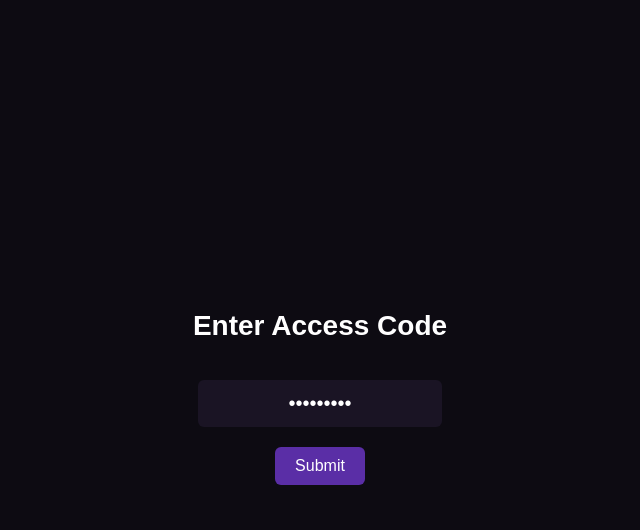
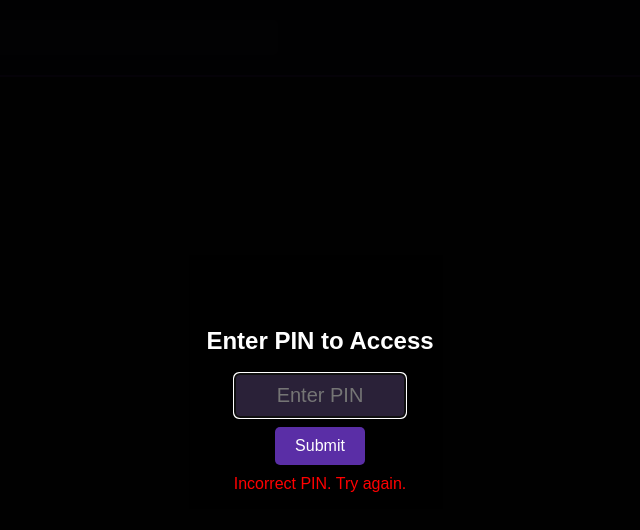
Before and after one commit to DannySS25/CheaterView, a plain HTML site: page index.html in a window 1280 px wide. Both pictures are taken after typing "Sample123" into the empty fields and a click on the button "Submit". Shown: the whole page, without its empty margins (320-960 px from the left). Drawn offline with Linux system fonts and the light colour scheme.

Commit message:
Update index.html

```diff
--- a/index.html
+++ b/index.html
@@ -95,62 +95,98 @@
         width: 400px;
     }
 
-</style>
-</head>
-<body>
-<div id="pinScreen" style="
+    /* ---------------- PIN OVERLAY ---------------- */
+    #pinOverlay {
         position: fixed;
-    top: 0; left: 0;
-    width: 100%; height: 100%;
-    background-color: #0d0b12;
+        top: 0;
+        left: 0;
+        width: 100%;
+        height: 100%;
+        background: rgba(0,0,0,0.95);
         display: flex;
         flex-direction: column;
         justify-content: center;
         align-items: center;
-    z-index: 99999;
-">
-    <h2 style="font-size: 28px;">Enter Access Code</h2>
+        z-index: 10000;
+        color: white;
+        font-family: Arial, sans-serif;
+    }
 
-    <input type="password" id="pinInput" placeholder="Enter PIN..." style="
-        padding: 12px;
+    #pinInput {
+        padding: 10px;
         font-size: 20px;
-        width: 220px;
         text-align: center;
-        background-color: #1a1424;
+        width: 150px;
+        margin-bottom: 10px;
+        border-radius: 5px;
+        border: none;
+        background-color: #2a2138;
         color: white;
-        border: none;
-        border-radius: 6px;
-        margin-top: 15px;
-    ">
+    }
 
-    <button onclick="checkPIN()" style="
-        margin-top: 20px;
+    #submitBtn {
         padding: 10px 20px;
-        background-color: #5a2ea6;
-        border: none;
-        border-radius: 6px;
-        color: white;
+        font-size: 16px;
         cursor: pointer;
-        font-size: 16px;
-    ">Submit</button>
+        border-radius: 5px;
+    }
 
-    <p id="pinError" style="color: red; margin-top: 12px; font-size: 16px;"></p>
+    #errorMsg {
+        color: red;
+        margin-top: 10px;
+        display: none;
+    }
+</style>
+</head>
+<body>
+
+<!-- PIN OVERLAY -->
+<div id="pinOverlay">
+  <h2>Enter PIN to Access</h2>
+  <input type="password" id="pinInput" placeholder="Enter PIN" maxlength="6">
+  <button id="submitBtn">Submit</button>
+  <div id="errorMsg">Incorrect PIN. Try again.</div>
 </div>
 
+<header>
+    <input type="text" id="searchBar" placeholder="Search Discord ID..." onkeyup="searchCheaters()">
+    <button onclick="toggleFilter()">Filter</button>
 </header>
 
 <div id="filterDropdown"></div>
 <div id="resultsInfo"></div>
-
 <div id="cheaterList"></div>
 
 <!-- VIEW MORE INFO -->
 <div id="modal"></div>
 
 <script>
+/* ---------------- PIN SYSTEM ---------------- */
+const correctPIN = "1234"; // Change PIN here
+const pinOverlay = document.getElementById("pinOverlay");
+const pinInput = document.getElementById("pinInput");
+const submitBtn = document.getElementById("submitBtn");
+const errorMsg = document.getElementById("errorMsg");
+
+function checkPIN() {
+    if (pinInput.value === correctPIN) {
+        pinOverlay.style.display = "none";
+    } else {
+        errorMsg.style.display = "block";
+        pinInput.value = "";
+        pinInput.focus();
+    }
+}
+
+submitBtn.addEventListener("click", checkPIN);
+pinInput.addEventListener("keyup", function(event) {
+    if (event.key === "Enter") checkPIN();
+});
+pinInput.focus();
+
+/* ---------------- DATA & FUNCTIONS ---------------- */
 let cheaters = [];
 
-/* -------------------- LOAD JSON DATABASE -------------------- */
 fetch("cheaters.json")
     .then(res => res.json())
     .then(data => {
@@ -162,11 +198,9 @@ fetch("cheaters.json")
         console.error("Failed to load cheaters.json", err);
     });
 
-/* -------------------- RENDER CHEATERS -------------------- */
 function renderCheaters(list = cheaters) {
     let container = document.getElementById("cheaterList");
     container.innerHTML = "";
-
     list.forEach((c, i) => {
         container.innerHTML += `
             <div class="cheater-card">
@@ -178,7 +212,6 @@ function renderCheaters(list = cheaters) {
     });
 }
 
-/* -------------------- SEARCH -------------------- */
 function searchCheaters() {
     let input = document.getElementById("searchBar").value.trim();
     let resultsBox = document.getElementById("resultsInfo");
@@ -206,7 +239,6 @@ function searchCheaters() {
     renderCheaters(results);
 }
 
-/* -------------------- FILTER -------------------- */
 function toggleFilter() {
     let menu = document.getElementById("filterDropdown");
     menu.style.display = menu.style.display === "block" ? "none" : "block";
@@ -214,14 +246,9 @@ function toggleFilter() {
 
 function loadFilterOptions() {
     let menu = document.getElementById("filterDropdown");
-
     let servers = {};
-    cheaters.forEach(c => {
-        servers[c.server] = (servers[c.server] || 0) + 1;
-    });
-
+    cheaters.forEach(c => { servers[c.server] = (servers[c.server] || 0) + 1; });
     menu.innerHTML = "<h3>Select Server</h3>";
-
     for (let srv in servers) {
         menu.innerHTML += `<p onclick="applyFilter('${srv}')">${srv} (${servers[srv]})</p>`;
     }
@@ -235,15 +262,13 @@ function applyFilter(serverName) {
     document.getElementById("filterDropdown").style.display = "none";
 }
 
-/* -------------------- VIEW MORE INFO -------------------- */
 function viewMore(i) {
     let c = cheaters[i];
     let modal = document.getElementById("modal");
 
-    // Format date
-    let dateObj = new Date(c.date); // converts "2025-02-03" into a Date object
+    let dateObj = new Date(c.date);
     let options = { day: '2-digit', month: 'short', year: 'numeric' };
-    let formattedDate = dateObj.toLocaleDateString('en-US', options); // "03 Feb 2025"
+    let formattedDate = dateObj.toLocaleDateString('en-US', options);
 
     let ev = "";
     if (c.e1) ev += `<button onclick="window.open('${c.e1}')">Evidence 1</button><br><br>`;
@@ -263,18 +288,6 @@ function viewMore(i) {
     modal.style.display = "block";
 }
 </script>
-// ---------------- PIN LOCK ----------------
-const ACCESS_PIN = "Boomerangpreview25";  // your PIN
-
-function checkPIN() {
-    const input = document.getElementById("pinInput").value.trim();
-
-    if (input === ACCESS_PIN) {
-        document.getElementById("pinScreen").style.display = "none";
-    } else {
-        document.getElementById("pinError").innerText = "Incorrect PIN. Try again.";
-    }
-}
 
 </body>
 </html>
```
Lines whose indentation alone changed are shown as unchanged.
